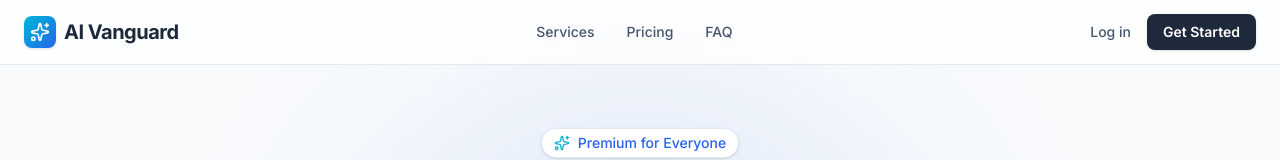
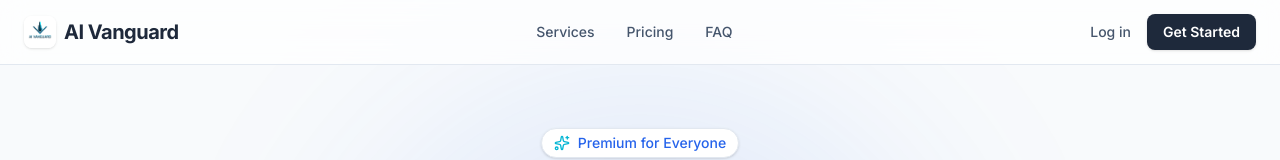
Before and after one commit to UncleSam03/AI-Vanguardd-Website, a Next.js app: page / in a window 1280 px wide. Shown: the top 160 px of the page. Built offline with nearby package versions, Linux system fonts and the light colour scheme.

Commit message:
feat: add company logo to header

```diff
--- a/src/app/page.tsx
+++ b/src/app/page.tsx
@@ -15,6 +15,7 @@
   ShieldCheck
 } from 'lucide-react';
 import Link from 'next/link';
+import Image from 'next/image';
 
 const ParticleBackground = () => {
   const canvasRef = useRef<HTMLCanvasElement>(null);
@@ -163,9 +164,13 @@
       <header className="fixed top-0 w-full z-50 backdrop-blur-md bg-white/70 border-b border-brand-border">
         <div className="max-w-7xl mx-auto px-6 h-16 flex items-center justify-between">
           <div className="flex items-center gap-2">
-            <div className="w-8 h-8 rounded-lg bg-gradient-to-br from-brand-cyan to-brand-blue flex items-center justify-center shadow-sm">
-              <Sparkles className="w-5 h-5 text-white" />
-            </div>
+            <Image
+              src="/Logo.jpg"
+              alt="AI Vanguard Logo"
+              width={32}
+              height={32}
+              className="rounded-lg shadow-sm"
+            />
             <span className="font-bold text-xl tracking-tight text-brand-dark">AI Vanguard</span>
           </div>
           <nav className="hidden md:flex items-center gap-8 text-sm font-medium text-slate-600">
```
